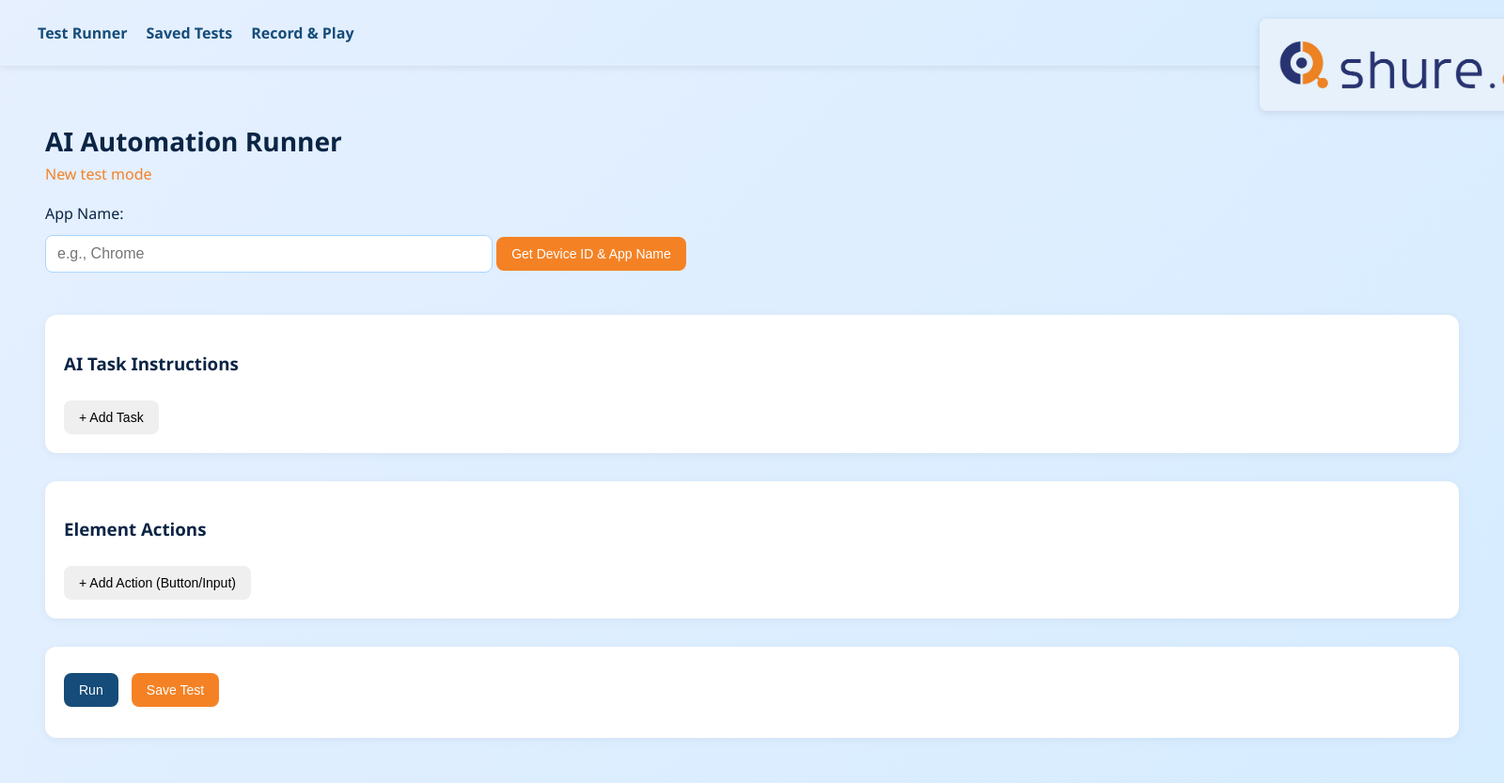
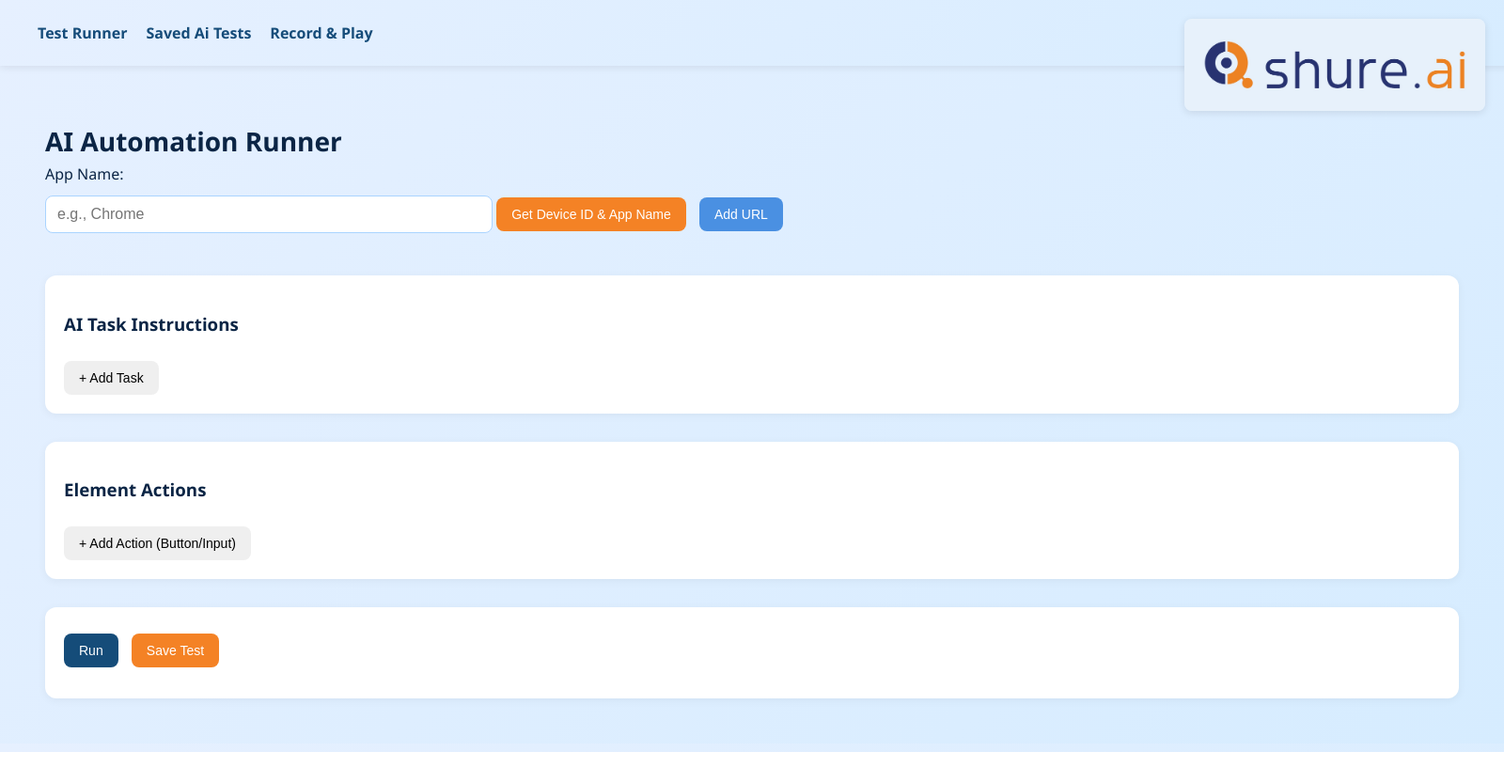
Before and after one commit to bennyscash1/AiCompFeElectronJs, an Electron app: page index.html in a window 1600 px wide. Shown: the whole page at 94% size. After the commit the page ends 800 px from the top, so only its background shows below. Drawn offline with Linux system fonts and the light colour scheme.

Commit message:
fixLogoSize

```diff
--- a/index.html
+++ b/index.html
@@ -13,7 +13,7 @@
 #logoImage {
   position: absolute;
   top: 20px;
-  right: 20px;
+  right: 100px;
   width: 320px;     /* Increased from 100px */
   height: auto;
   border-radius: 8px;
@@ -188,6 +188,20 @@ button.danger:hover {
   .test-step, .task-block {
     margin-bottom: 12px;
   }
+  .add-url-btn {
+  background-color: #4a90e2; /* כחול חלש */
+  color: white;
+  border: none;
+  padding: 10px 16px;
+  border-radius: 8px;
+  font-size: 14px;
+  cursor: pointer;
+}
+
+.add-url-btn:hover {
+  background-color: #357ABD;
+}
+
 
 </style>
 
@@ -195,7 +209,7 @@ button.danger:hover {
 <div id="navbar">
   <div class="nav-left">
     <a href="index.html">Test Runner</a>
-    <a href="saved-tests.html">Saved Tests</a>
+    <a href="saved-tests.html">Saved Ai Tests</a>
     <a href="record.html">Record & Play</a>
   </div>
   <img src="iconFiles/LogoIcon.jpg" id="logoImage" alt="Logo" />
@@ -203,11 +217,15 @@ button.danger:hover {
 
 
   <h2 id="pageTitle">AI Automation Runner</h2>
-  <div id="pageMode" class="page-context">New test mode</div>
 
   <label for="appName">App Name:</label>
   <input type="text" id="appName" placeholder="e.g., Chrome" />
   <button class="secondary" onclick="getDeviceAndAppInfo()">Get Device ID & App Name</button>
+
+  <button class="add-url-btn" onclick="addUrlField()">Add URL</button>
+  <div id="urlFieldContainer" style="margin-top: 10px;"></div>
+
+
 
   <div class="section">
     <h3>AI Task Instructions</h3>
@@ -332,11 +350,15 @@ button.danger:hover {
 
     function collectTestData() {
   const appName = document.getElementById('appName').value;
+  const urlInput = document.getElementById('urlForChrome');
+  const chromeUrl = urlInput ? urlInput.value.trim() : "";
+
   const tasks = [];
   for (let i = 0; i < taskCount; i++) {
     const el = document.getElementById(`task_${i}`);
     if (el && el.value) tasks.push({ TaskStep: el.value });
   }
+
   const steps = [];
   for (let i = 0; i < stepCount; i++) {
     const typeEl = document.getElementById(`type_${i}`);
@@ -348,12 +370,52 @@ button.danger:hover {
       steps.push(step);
     }
   }
+
   return {
     RuningApp: appName,
+    UrlForChrome: chromeUrl,
     AiTasksList: tasks,
     TestInputSteps: steps
   };
 }
+
+    let urlFieldAdded = false;
+
+function addUrlField() {
+  if (urlFieldAdded) return;
+
+  const container = document.getElementById("urlFieldContainer");
+
+  const wrapper = document.createElement("div");
+  wrapper.style.display = "flex";
+  wrapper.style.alignItems = "baseline"; // ✅ מיישר את הכפתור לגובה השדה
+  wrapper.style.gap = "10px";
+  wrapper.style.marginBottom = "10px";
+
+  const input = document.createElement("input");
+  input.type = "text";
+  input.id = "urlForChrome";
+  input.placeholder = "Enter URL for Chrome navigation";
+  input.style.flex = "1";
+
+  const removeBtn = document.createElement("button");
+  removeBtn.textContent = "Remove";
+  removeBtn.className = "danger";
+  removeBtn.style.marginTop = "2px"; // ✅ אופציונלי לדייק עוד יותר
+  removeBtn.onclick = () => {
+    wrapper.remove();
+    urlFieldAdded = false;
+  };
+
+  wrapper.appendChild(input);
+  wrapper.appendChild(removeBtn);
+  container.appendChild(wrapper);
+
+  urlFieldAdded = true;
+}
+
+
+
 const active = document.activeElement;
   function submitAll() {
   const runBtn = document.getElementById('runButton');
```
Also changed, not shown: edit-test.html (+9 -5 lines), record.html (+8 -8 lines), saved-tests.html (+9 -6 lines). Lines whose indentation alone changed are shown as unchanged.
